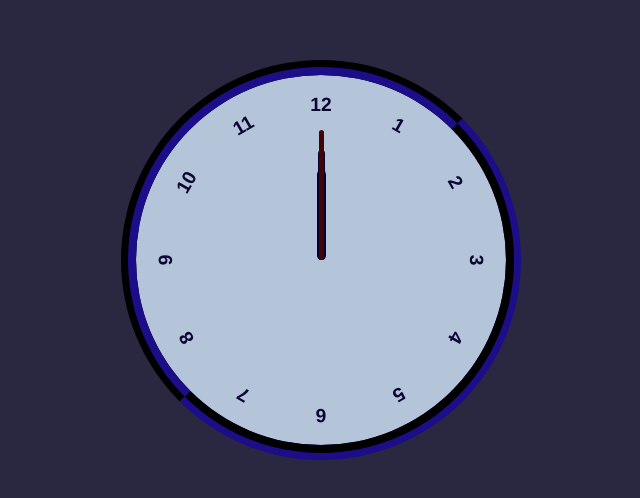
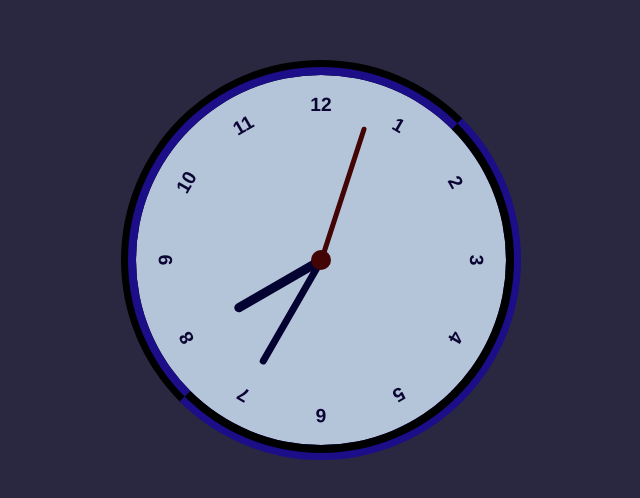
Before and after one commit to NayaraNasaria/relogio-js, a plain HTML site: page index.html in a window 1280 px wide. Shown: the part 140-638 px from the top of the page, without its empty margins (319-959 px from the left). Drawn offline with Linux system fonts and the light colour scheme.

Commit message:
Relógio em JS :)

```diff
--- a/css/style.css
+++ b/css/style.css
@@ -18,8 +18,8 @@ main {
 }
 
 .clock {
-  width: 400px;
-  height: 400px;
+  min-width: 400px;
+  min-height: 400px;
   background-color: #b4c4d9;
   border-radius: 400px;
   border: 15px groove #0b0534;
@@ -81,7 +81,7 @@ main {
 
 .second-hand {
   width: 5px;
-  height: 130px;
+  height: 140px;
   background-color: #420404;
   position: absolute;
   border-radius: 5px;
@@ -91,7 +91,7 @@ main {
 
 .minute-hand {
   width: 7px;
-  height: 110px;
+  height: 120px;
   background-color: #040230;
   position: absolute;
   border-radius: 5px;
@@ -101,7 +101,7 @@ main {
 
 .hour-hand {
   width: 9px;
-  height: 90px;
+  height: 100px;
   background-color: #040230;
   position: absolute;
   border-radius: 9px;
@@ -110,7 +110,7 @@ main {
 }
 
 .center {
-  width: 20gpx;
+  width: 20px;
   height: 20px;
   border-radius: 20px;
   background-color: #420404;
--- a/js/script.js
+++ b/js/script.js
@@ -0,0 +1,21 @@
+const hourHand = document.querySelector(".hour-hand");
+const minuteHand = document.querySelector(".minute-hand");
+const secondHand = document.querySelector(".second-hand");
+
+const getTime = () => {
+  const date = new Date();
+
+  return {
+    hours: date.getHours(),
+    minutes: date.getMinutes(),
+    seconds: date.getSeconds(),
+  };
+};
+
+setInterval(() => {
+  const { seconds, minutes, hours } = getTime();
+
+  secondHand.style.transform = `translate(0, -50%) rotate(${seconds * 6}deg)`;
+  minuteHand.style.transform = `translate(0, -50%) rotate(${minutes * 6}deg)`;
+  hourHand.style.transform = `translate(0, -50%) rotate(${hours * 30}deg)`;
+}, 1000);
```
